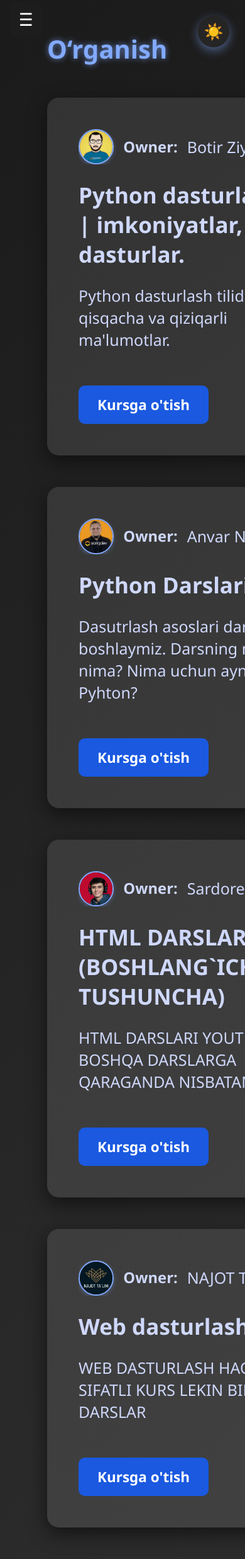
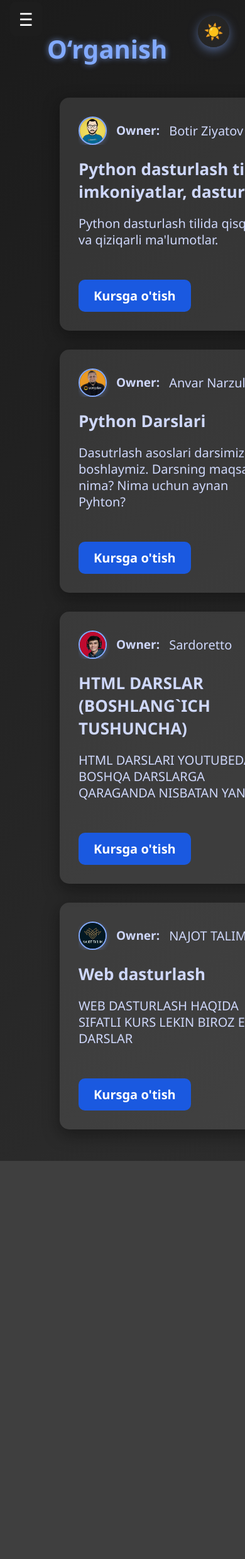
Before and after one commit to takhirovbunyad/UzDevHub, a Django app: page /learn/ in a window 390 px wide. Shown: the whole page at 63% size. After the commit the page ends 1843 px from the top, so only its background shows below. Run offline with Django 5.2, Linux system fonts and the light colour scheme; data comes from the database, SQL or seed files in the repository.

Commit message:
mobile version learm

```diff
--- a/static/css/learn.css
+++ b/static/css/learn.css
@@ -338,3 +338,87 @@ body.light-mode #dark-toggle:hover {
         grid-template-columns: repeat(2, 1fr);
     }
 }
+/* Mobil uchun responsivlik */
+@media (max-width: 768px) {
+  /* Sidebar */
+  .sidebar {
+    position: fixed;
+    top: 0;
+    left: 0;
+    transform: translateX(-100%);
+    transition: transform 0.3s ease;
+    z-index: 9999;
+    width: 225px; /* yoki kerak bo'lsa biroz kengroq */
+    height: 100vh;
+    background-color: #1b1b1b;
+  }
+  .sidebar.open {
+    transform: translateX(0);
+  }
+
+  /* Learn gridni bitta ustunga tushirish */
+  .learn-grid {
+    grid-template-columns: 1fr !important;
+    gap: 1.5rem;
+    max-width: 100%;
+    padding: 0 1rem;
+    justify-items: center; /* Cardlarni markazga joylash */
+  }
+
+  /* Cardlar o'lchamini kichraytirish va markazga joylash */
+  .learn-card {
+    width: 100%; /* to‘liq kenglik */
+    max-width: 400px; /* maksimal kenglik beramiz */
+    padding: 1.5rem;
+    font-size: 0.9rem; /* matnni kichraytiramiz */
+    border-radius: 15px;
+    box-shadow: 0 8px 24px rgba(10, 10, 10, 0.5);
+  }
+
+  /* Carddagi sarlavha va matnlarni kichraytirish */
+  .learn-card h3 {
+    font-size: 1.3rem;
+    margin-bottom: 1rem;
+  }
+
+  .learn-card p {
+    font-size: 1rem;
+    margin-bottom: 1rem;
+    line-height: 1.3;
+  }
+
+  /* Buttonlarni kichraytirish */
+  .learn-button {
+    font-size: 1rem;
+    padding: 0.6rem 1.2rem;
+  }
+
+  /* Card footer elementi (owner info va tugma) joylashuvi moslashuvi */
+  .card-footer {
+    flex-direction: column;
+    align-items: flex-start;
+    gap: 0.8rem;
+  }
+
+  /* Owner info elementlarini ham kichraytirish */
+  .owner-info {
+    font-size: 1rem;
+  }
+
+  .owner-info b,
+  .owner-info span {
+    font-size: 0.95rem;
+  }
+
+  .owner-img-inline {
+    width: 45px;
+    height: 45px;
+  }
+}
+
+/* Planshet va kichik ekran uchun ikki ustun */
+@media (min-width: 769px) and (max-width: 1024px) {
+  .learn-grid {
+    grid-template-columns: repeat(2, 1fr);
+  }
+}
```
